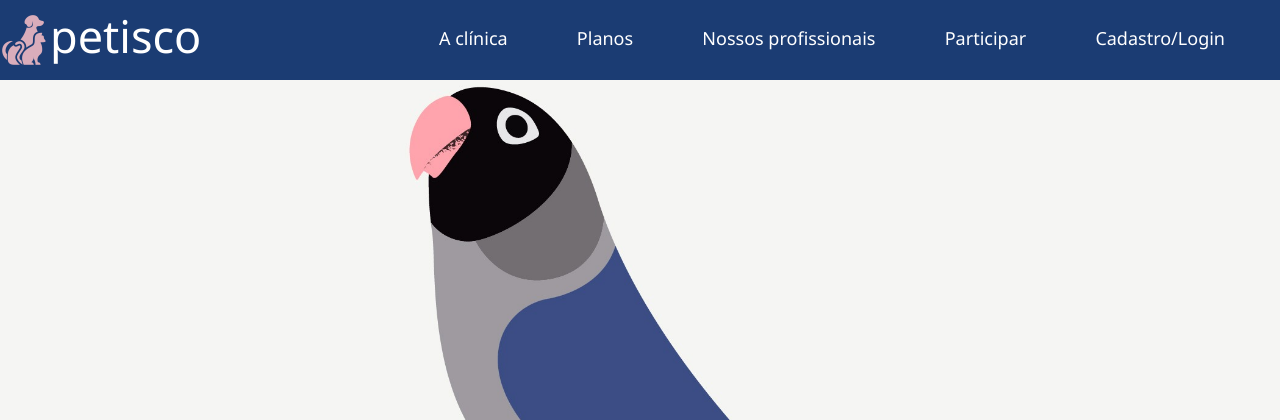
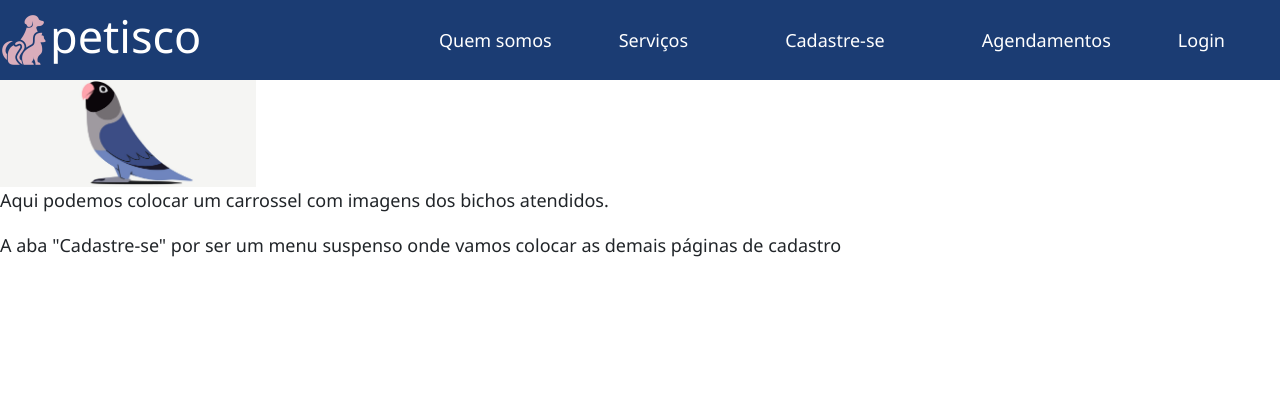
Before and after one commit to victororlandi/clinicaveterinaria, a PHP site: page / in a window 1280 px wide. Shown: the top 420 px of the page. Run offline with PHP 8.4, Linux system fonts and the light colour scheme.

Commit message:
alterações no menu, páginas e cadastros

```diff
--- a/assets/style.css
+++ b/assets/style.css
@@ -2,11 +2,6 @@
     margin: 0;
     font-family: 'Segoe UI', Tahoma, Geneva, Verdana, sans-serif;
     font-size: large;
-    /*
-    font-family:'Gill Sans', 'Gill Sans MT', Calibri, 'Trebuchet MS', sans-serif;
-    font-family: 'Lucida Sans', 'Lucida Sans Regular', 'Lucida Grande', 'Lucida Sans Unicode', Geneva, Verdana, sans-serif;
-
-    font-family:Verdana, Geneva, Tahoma, sans-serif;*/
 }
 
 header {
@@ -22,73 +17,103 @@ header {
     align-items: center;
 }
 
-.marca img{
+.marca img {
     height: 50px;
     width: 50px;
-
 }
 
 .marca h1 {
     color: rgb(255, 255, 255);
 }
 
-.marca a{
+.marca a {
     text-decoration: none;
 }
 
-nav{
+nav {
     width: 70%;
-
+    overflow: hidden;
 }
 
-nav ul{
+nav ul {
     display: flex;
     flex-direction: row;
     justify-content: space-between;
     align-items: center;
     margin: 0px;
-    padding: 25px
+    padding: 25px;
+    height: 80px;
 }
 
-nav ul li{
+nav ul li {
     list-style: none;
 }
 
-nav ul li a{
+nav ul li a {
     text-decoration: none;
-    height: 80px;
     color: rgb(255, 255, 255);
     padding: 30px;
+    text-align: center;
 }
 
-nav ul li a:hover{
+nav a:hover, .botao-dropdown:hover, .conteudo-dropdown a:hover {
     background-color: white;
     color:rgb(218, 173, 187);
 }
 
-/*nav ul li a.item-menu-moldura{
-    border-style: solid;
-    padding: 1px 5px;
-}*/
+.dropdown {
+    float: left;
+    overflow: hidden;
+}
+
+.dropdown, .botao-dropdown {
+    border: none;
+    outline: none;
+    color: rgb(255, 255, 255);
+    padding: 30px;
+    background-color: inherit;
+    font-family: inherit;
+    margin: 0;
+}
+
+.conteudo-dropdown {
+    display: none;
+    position: absolute;
+    height: 40px;
+    min-width: 160px;
+    z-index: 1;
+}
+
+.conteudo-dropdown a {
+    float: none;
+    text-decoration: none;
+    color: rgb(255, 255, 255);
+    padding: 30px;
+    text-align: center;
+}
+
+.dropdown:hover, .conteudo-dropdown {
+    display: block;
+}
 
 body {
     background-color: rgb(255,255,255);
 }
 
-.formulario-img-lateral{
+.formulario-img-lateral {
     display: flex;
     flex-direction: row;
     justify-content: center;
     align-items: center;
 }
 
-.formulario-img-lateral img{
+.formulario-img-lateral img {
     border-radius: 30px;
     height: 750px;
     width: auto;
 }
 
-.formulario-img-lateral .formulario{
+.formulario-img-lateral .formulario {
     background-color: rgb(213, 211, 212);
     height: 600px;
     width: 25%;
@@ -100,20 +125,20 @@ body {
     flex-direction: column;
 }
 
-.formulario-img-lateral .formulario h1{
+.formulario-img-lateral .formulario h1 {
     text-align: center;
     padding: 10px;
     color: rgb(99, 3, 46);
 }
 
-.formulario-img-lateral .formulario form{
+.formulario-img-lateral .formulario form {
     display: flex;
     flex-direction: column;
     justify-content: center;
     align-items: center;
 }
 
-.formulario form input{
+.formulario form input {
     padding: 20px 25px;
     border-style: solid;
     border-color: rgb(245,245,245);
@@ -126,12 +151,12 @@ body {
     justify-content: center
 }
 
-.bichos-atendidos{
+.bichos-atendidos {
     height: 300px;
     width: 100vw;
 }
 
-.depoimentos{
+.depoimentos {
     height: 300px;
     display: grid;
     grid-template-columns: 240px 240px 240px 240px;
@@ -140,7 +165,7 @@ body {
     justify-content: center;
 }
 
-.depoimentos p{
+.depoimentos p {
     border-style: solid;
     border-radius: 20px;
     border-color: rgba(114, 114, 114, 0.651);
@@ -150,11 +175,10 @@ body {
     text-align: justify;
 }
 
-.mapa{
+.mapa {
     margin: 0px;
     height: 250px;
 }
-
 
 footer {
     height: 280px;
@@ -167,8 +191,7 @@ footer {
     align-items: center;
 }
 
-
-footer ul{
+footer ul {
     margin: 0px;
     height: 240px;
     box-sizing: border-box;
@@ -179,17 +202,17 @@ footer ul{
     padding: 30px;
 }
 
-footer ul li{
+footer ul li {
     list-style: none;
 }
 
-footer ul li a{
+footer ul li a {
     color: rgb(0,0,0);
     text-decoration: none;
     font-size:medium;
 }
 
-footer .social{
+footer .social {
     display: flex;
     justify-items: space-evenly;
 }
@@ -200,7 +223,7 @@ footer .social img {
     padding: 3px;
 }
 
-footer img#dog{
+footer img#dog {
     height: 220px;
     width: 220px;
 }
--- a/index.php
+++ b/index.php
@@ -15,16 +15,23 @@
         </section>
         <nav>
             <ul>
-                <li><a href="#">A clínica</a></li>
-                <li><a href="#">Planos</a></li>
-                <li><a href="#">Nossos profissionais</a></li>
-                <li><a href="#" class="item-menu-moldura">Participar</a></li>
-                <li><a href="view/cadastro-tutores.php" class="item-menu-moldura">Cadastro/Login</a></li>
+                <li><a href="view/quem-somos.php">Quem somos</a></li>
+                <li><a href="view/servicos.php">Serviços</a></li>
+                <section class="dropdown">
+                    <button class="botao-dropdown">Cadastre-se</button>
+                    <section class="conteudo-dropdown">
+                        <a href="#">1</a>
+                        <a href="#">2</a>
+                        <a href="#">3</a>
+                    </section>
+                </section>
+                <li><a href="#">Agendamentos</a></li>
+                <li><a href="view/login.php">Login</a></li>
             </ul>
         </nav>
     </header>
     <section class="tentando-inventar-moda">
-        <img src="assets/img/illustrations/JPG/01-cut.jpg" width=100%>
+        <img src="assets/img/illustrations/JPG/01-cut.jpg" width=20%>
     </section>
     <section class="bichos-atendidos">
         <P>Aqui podemos colocar um carrossel com imagens dos bichos atendidos.</P>
--- a/view/agendamento-consulta.php
+++ b/view/agendamento-consulta.php
@@ -13,7 +13,8 @@
         Pet (dropdown vinculado aos animais cadastrados)
         Tutor (auto-preenchido com base no pet selecionado)
         Data e hora (obrigatório, com calendário/horário)
-        Motivo (dropdown: vacinação, check-up, emergência, etc.)
+        Motivo (dropdown: vacinação, check-up, etc.)
+            Vacina (dropdown: raiva, V10, antirrábica, etc.)
         Veterinário responsável (dropdown com nomes cadastrados)
         Observações (textarea para detalhes extras. Ex: o Chicó fica agressivo quando vão cortar as unhas dele, a Paçoca precisa de focinheira, etc.)
         Caso deseje, fale conosco pelo WhatsApp (link que redirecion pro zap web)
--- a/view/cadastro-talentos.php
+++ b/view/cadastro-talentos.php
@@ -47,6 +47,7 @@
         Celular
         Email
         Botão para envio de currículo
+        Gerar uma ficha baixável em PDF
     </pre> !-->
     <footer>
         <iframe src="https://www.google.com/maps/embed?pb=!1m18!1m12!1m3!1d3695.6348838151825!2d-51.386619625905276!3d-22.139892510911558!2m3!1f0!2f0!3f0!3m2!1i1024!2i768!4f13.1!3m3!1m2!1s0x9493f501254620eb%3A0x16bc508109c64255!2sFatec%20de%20Presidente%20Prudente!5e0!3m2!1spt-BR!2sbr!4v1747918682634!5m2!1spt-BR!2sbr" width="300px" height="200" style="border:0;" allowfullscreen="" loading="lazy" referrerpolicy="no-referrer-when-downgrade"></iframe>
```
Also changed, not shown: view/agendamento-hospedagem.php (added, +11 -0 lines), view/agendamento-vacinacao.php (deleted, +0 -22 lines), view/login.php (added, +11 -0 lines), view/nossos-profissionais.php (deleted, +0 -17 lines), view/produtos.php (deleted, +0 -18 lines), view/quem-somos.php (added, +14 -0 lines), view/servicos.php (added, +17 -0 lines).
